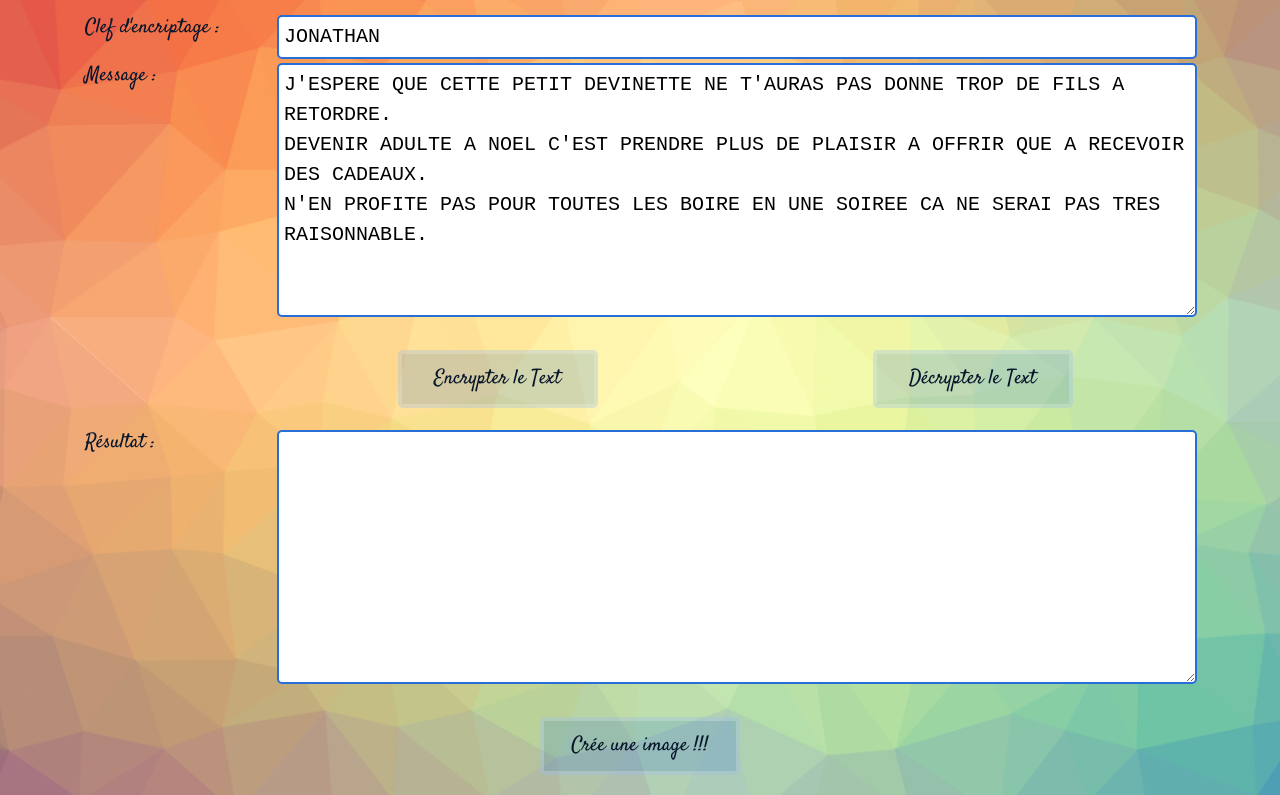
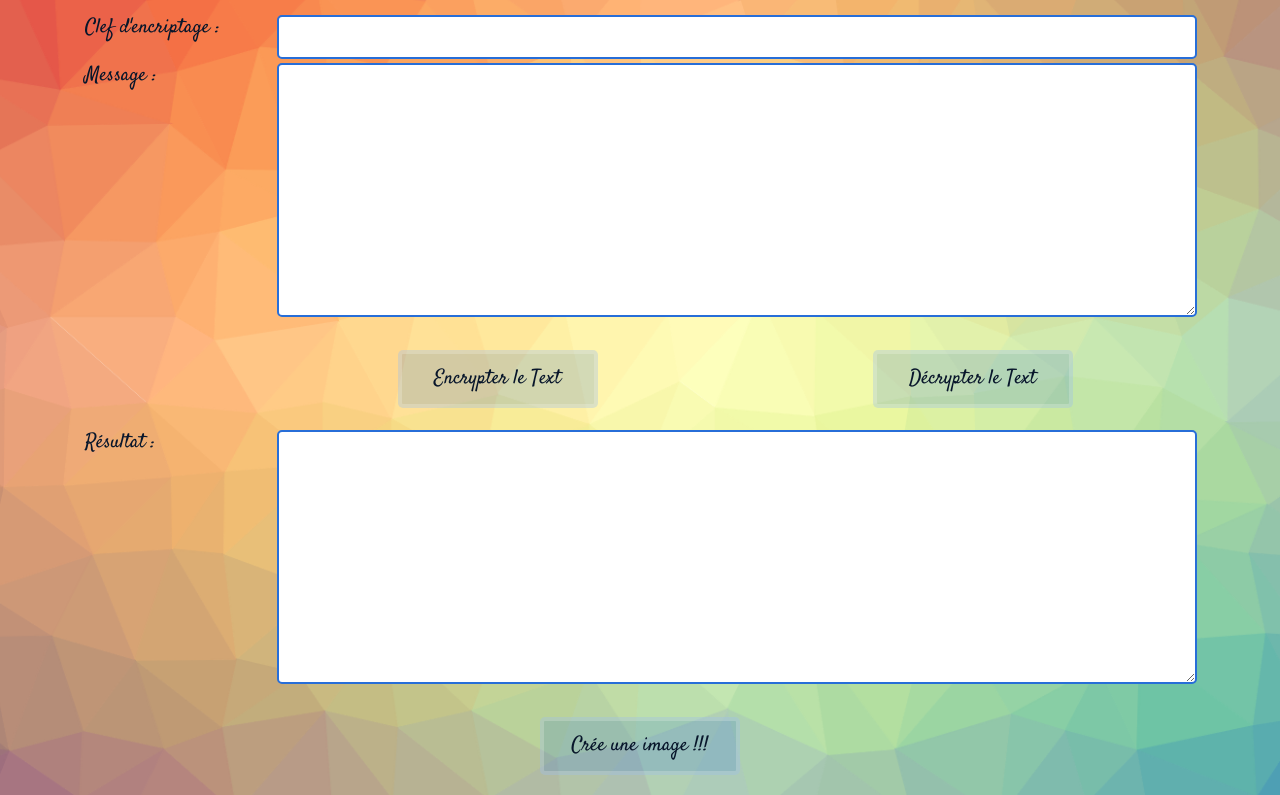
Before and after one commit to Cerynna/Crypto-Vigenere, a plain HTML site: page index.html in a window 1280 px wide. Shown: the part 79-874 px from the top of the page. Drawn offline with nearby package versions, Linux system fonts and the light colour scheme.

```diff
--- a/index.html
+++ b/index.html
@@ -25,7 +25,7 @@
                     <label for="key">Clef d'encriptage :</label>
                 </div>
                 <div class="col">
-                    <input type="text" name="key" id="key" value="JONATHAN"/>
+                    <input type="text" name="key" id="key" value=""/>
                 </div>
             </div>
             <div class="row">
@@ -33,9 +33,7 @@
                     <label for="text">Message :</label>
                 </div>
                 <div class="col">
-                    <textarea name="text" id="text" cols="30" rows="8">J'ESPERE QUE CETTE PETIT DEVINETTE NE T'AURAS PAS DONNE TROP DE FILS A RETORDRE.
-DEVENIR ADULTE A NOEL C'EST PRENDRE PLUS DE PLAISIR A OFFRIR QUE A RECEVOIR DES CADEAUX.
-N'EN PROFITE PAS POUR TOUTES LES BOIRE EN UNE SOIREE CA NE SERAI PAS TRES RAISONNABLE.</textarea>
+                    <textarea name="text" id="text" cols="30" rows="8"></textarea>
                 </div>
             </div>
             <div class="row">
```
